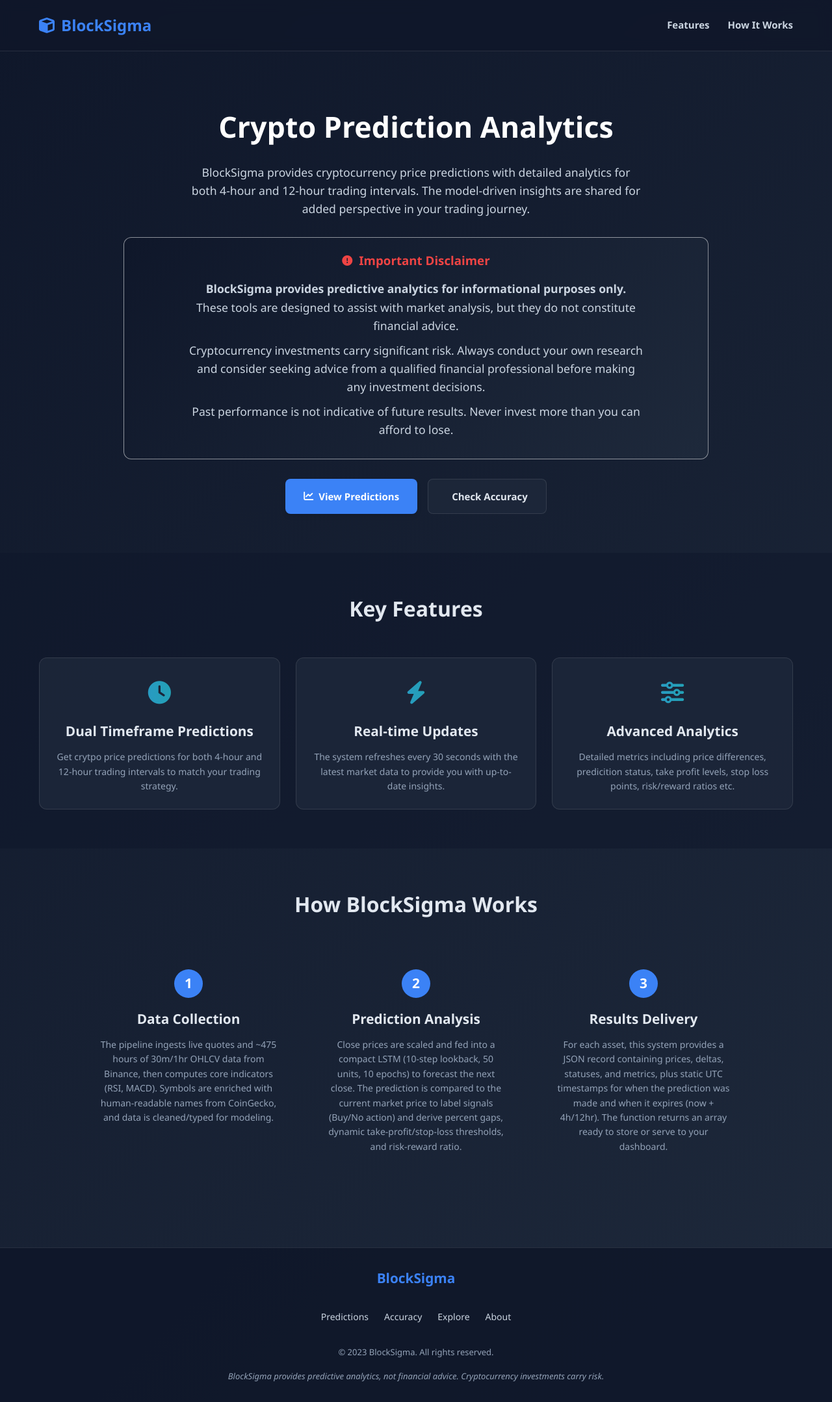
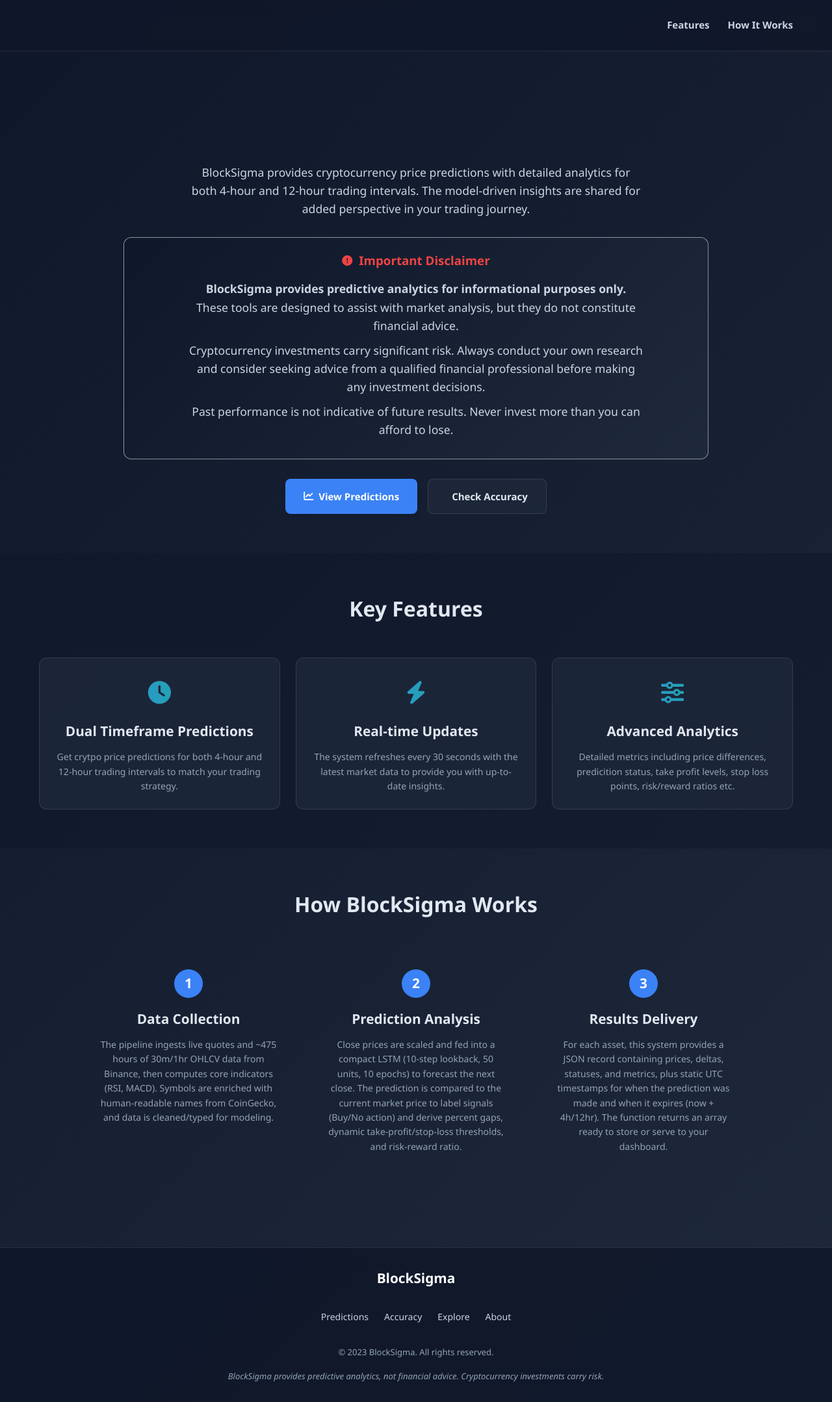
Before and after one commit to Dyuuz/BlockSIgma, a FastAPI app: page / in a window 1280 px wide. Shown: the whole page at 65% size. Run offline with FastAPI, Linux system fonts and the light colour scheme.

Commit message:
debug: 12 & 4 hours _summary func and home logo

```diff
--- a/app/static/CSS/home2.css
+++ b/app/static/CSS/home5.css
@@ -38,7 +38,7 @@ header {
 .logo {
     font-size: 24px;
     font-weight: 800;
-    background: #3b82f6;
+    color: #ffffff;
     -webkit-background-clip: text;
     -webkit-text-fill-color: transparent;
     display: flex;
@@ -91,7 +91,8 @@ nav a:hover::after {
     font-size: 2.8rem;
     font-weight: 800;
     margin-bottom: 20px;
-    background: linear-gradient(90deg, #ffffff 0%, #ffffff 100%);
+    /* background: linear-gradient(90deg, #ffffff 0%, #ffffff 100%); */
+    color: #dae2ec;
     -webkit-background-clip: text;
     -webkit-text-fill-color: transparent;
 }
@@ -291,7 +292,7 @@ footer {
 .footer-logo {
     font-size: 1.3rem;
     font-weight: 700;
-    background: #3b82f6;
+    background: #ffffff;
     -webkit-background-clip: text;
     -webkit-text-fill-color: transparent;
 }
--- a/app/templates/home.html
+++ b/app/templates/home.html
@@ -6,7 +6,7 @@
     <title>BlockSigma - Crypto Prediction Analytics</title>
     <link rel="stylesheet" href="https://cdnjs.cloudflare.com/ajax/libs/font-awesome/6.4.0/css/all.min.css">
     <!-- <link rel="stylesheet" href="{{ url_for('static', path='CSS/home.css') }}"> -->
-    <link rel="stylesheet" href="/static/CSS/home2.css">
+    <link rel="stylesheet" href="/static/CSS/home5.css">
 </head>
 <body>
     <!-- Header -->
--- a/app/views/predictions/prediction_main_12hr.py
+++ b/app/views/predictions/prediction_main_12hr.py
@@ -326,7 +326,7 @@ async def save_exit_12hr_summary(session: AsyncSession, update_label="Closure"):
     try:
         # print(f"Starting to save the last 12hr summary...")
         twelve_hrs_summary = await fetch_12hrs_summary(session)
-        print(f"Twelve hours summary: {twelve_hrs_summary}")
+        # print(f"Twelve hours summary: {twelve_hrs_summary}")
 
         from_time = twelve_hrs_summary["from"]
         from_time_check = await session.execute(
@@ -378,7 +378,7 @@ async def save_exit_12hr_buy_summary(session: AsyncSession, update_label="Closur
     try:
         # print(f"Starting to save the last 12hr buy summary...")
         twelve_hrs_buy_summary = await fetch_12hrs_buy_summary(session)
-        print(f"Twelve hours buy summary: {twelve_hrs_buy_summary}")
+        # print(f"Twelve hours buy summary: {twelve_hrs_buy_summary}")
 
         from_time = twelve_hrs_buy_summary["from"]
         from_time_check = await session.execute(
--- a/app/views/predictions/prediction_main_4hr.py
+++ b/app/views/predictions/prediction_main_4hr.py
@@ -321,7 +321,7 @@ async def save_exit_4hr_summary(session: AsyncSession, update_label="Closure"):
     try:
         # print(f"Starting to save the last 4hr summary...")
         four_hrs_summary = await fetch_4hrs_summary(session)
-        print(f"Four hours summary: {four_hrs_summary}")
+        # print(f"Four hours summary: {four_hrs_summary}")
 
         from_time = four_hrs_summary["from"]
         from_time_check = await session.execute(
@@ -371,7 +371,7 @@ async def save_exit_4hr_buy_summary(session: AsyncSession, update_label="Closure
     try:
         # print(f"Starting to save the last 4hr buy summary...")
         four_hrs_buy_summary = await fetch_4hrs_buy_summary(session)
-        print(f"Four hours buy summary: {four_hrs_buy_summary}")
+        # print(f"Four hours buy summary: {four_hrs_buy_summary}")
 
         from_time = four_hrs_buy_summary["from"]
         from_time_check = await session.execute(
```
